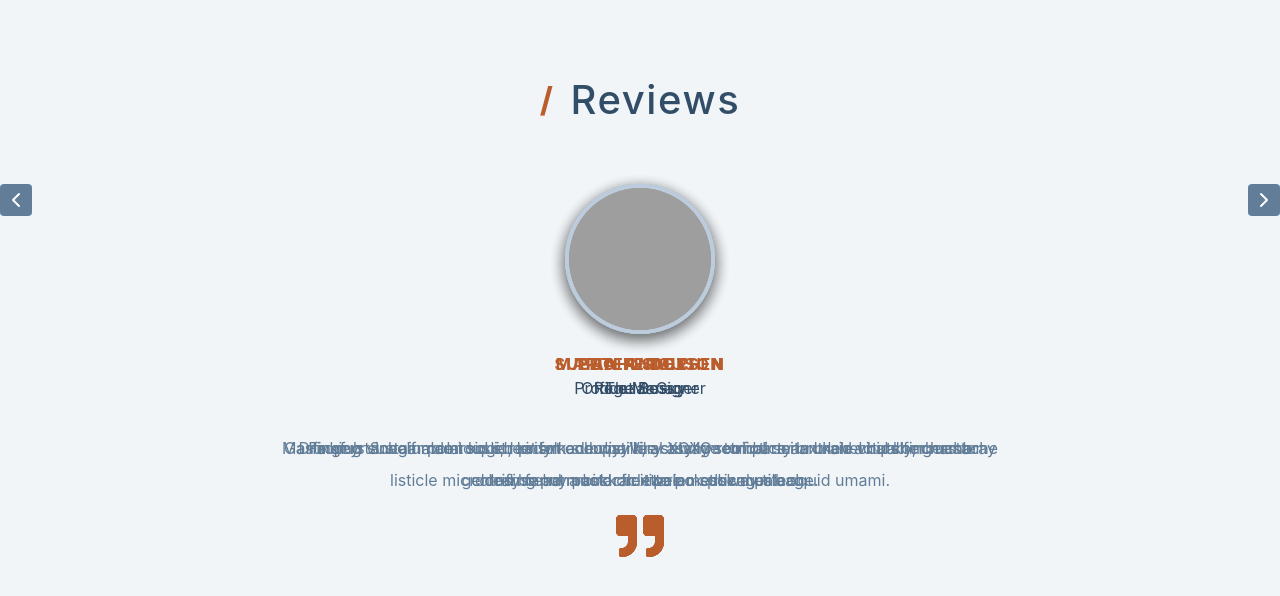
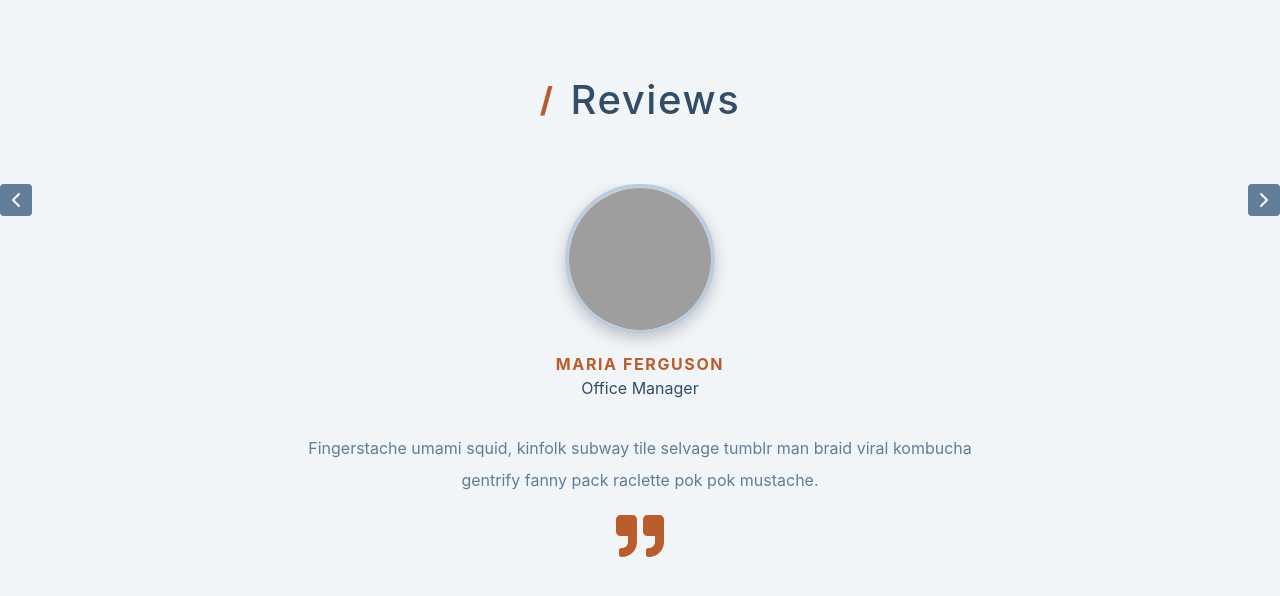
Before and after one commit to omar-zeineddine/react-mini-projects, a React (Vite) app: page / in a window 1280 px wide. Shown: the top 596 px of the page. Built offline with nearby package versions, Linux system fonts and the light colour scheme; grey boxes are pictures that could not be loaded.

Commit message:
style - setup slide classes and index logic

```diff
--- a/src/App.jsx
+++ b/src/App.jsx
@@ -17,8 +17,21 @@ function App() {
       <div className="section-center">
         {data.map((person, personIndex) => {
           const { id, name, image, title, quote } = person;
+
+          let position = "nextSlide";
+          if (personIndex === index) {
+            position = "activeSlide";
+          }
+
+          if (
+            personIndex === index - 1 ||
+            (personIndex === 0 && personIndex === people.length - 1)
+          ) {
+            position = "lastSlide";
+          }
+
           return (
-            <article key={id}>
+            <article className={position} key={id}>
               <img src={image} alt={name} className="person-img" />
               <h4>{name}</h4>
               <p className="title">{title}</p>
--- a/src/index.css
+++ b/src/index.css
@@ -162,7 +162,7 @@ Slider
   text-align: center;
   position: relative;
   display: flex;
-  /* overflow: hidden; */
+  overflow: hidden;
 }
 .person-img {
   border-radius: 50%;
@@ -239,10 +239,11 @@ article {
   left: 0;
   width: 100%;
   height: 100%;
-  /* opacity: 0; */
+  opacity: 0;
   transition: var(--transition);
 }
-/* article.activeSlide {
+
+article.activeSlide {
   opacity: 1;
   transform: translateX(0);
 }
@@ -251,4 +252,4 @@ article.lastSlide {
 }
 article.nextSlide {
   transform: translateX(100%);
-} */
+}
```
